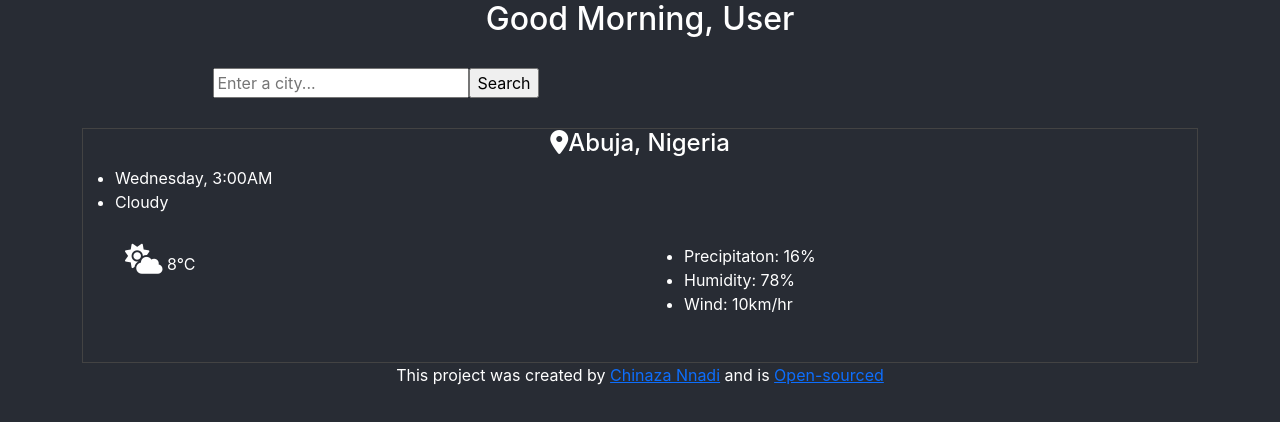
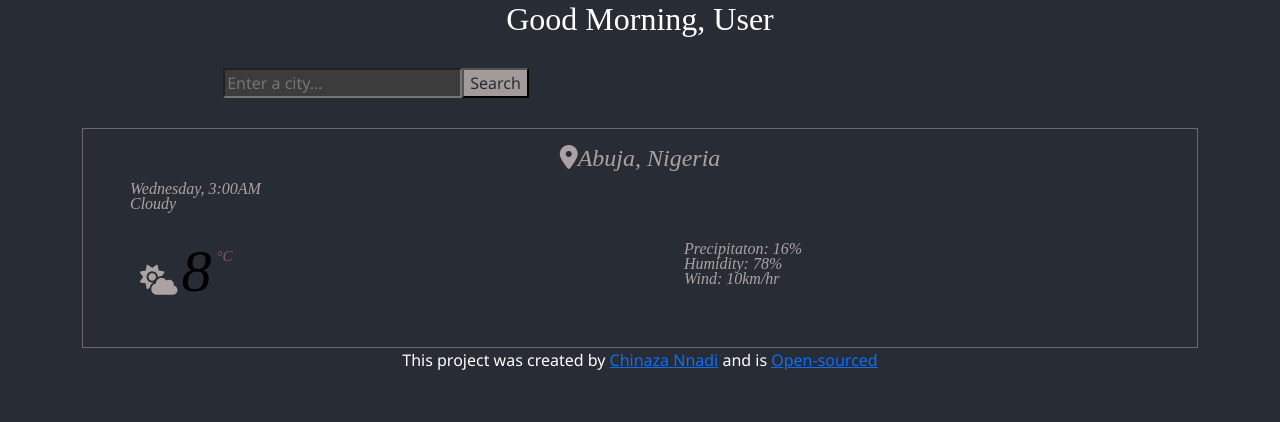
Before and after one commit to chinazaaa-6th/weather-react-app, a React (Create React App) app: page / in a window 1280 px wide. Shown: the top 422 px of the page. Built offline with nearby package versions, Linux system fonts and the light colour scheme.

Commit message:
Worked on page css

```diff
--- a/src/App.css
+++ b/src/App.css
@@ -5,3 +5,15 @@
 .head {
   margin: 30px;
 }
+.form-part {
+  background: rgb(60, 60, 60);
+  color: #282c34;
+}
+.form-second {
+  background: rgb(163, 154, 154);
+  color: #282c34;
+}
+.form-part:hover {
+  background: rgb(143, 127, 168);
+  color: #000000;
+}
--- a/src/App.js
+++ b/src/App.js
@@ -9,12 +9,14 @@ export default function App() {
         <h2 id="greett">Good Morning, User</h2>
         <div className="row head">
           <div className="col-6">
+            <form>
               <input
                 type="search"
                 placeholder="Enter a city..."
                 className="form-part"
               />
               <input type="submit" value="Search" className="form-second" />
+            </form>
           </div>
         </div>
         <Weather />
--- a/src/Weather.css
+++ b/src/Weather.css
@@ -1,6 +1,9 @@
 .Weather {
-  color: white;
-  border: 1px solid rgb(67, 67, 67);
+  color: rgb(172, 162, 162);
+  border: 1px solid rgb(107, 105, 105);
+  font-family: "Oxygen";
+  font-style: italic;
+  padding: 15px;
 }
 .first {
   text-align: left;
@@ -12,3 +15,24 @@
 .part {
   font-size: 30px;
 }
+li {
+  font-weight: 100;
+  line-height: 15px;
+  list-style: none;
+}
+.temp {
+  font-size: 60px;
+  font-weight: bold;
+  color: black;
+  line-height: 60px;
+  font-weight: 400;
+}
+.unit {
+  color: rgb(127, 88, 88);
+  font-size: 15px;
+  font-weight: 200;
+  position: relative;
+  line-height: 1;
+  top: -30px;
+  margin-left: 5px;
+}
--- a/src/Weather.js
+++ b/src/Weather.js
@@ -4,7 +4,7 @@ export default function Weather() {
   return (
     <div className="Weather">
       <h4>
-        <i class="fa-solid fa-location-dot"></i>
+        <i class="fa-solid fa-location-dot noun"></i>
         Abuja, Nigeria
       </h4>
       <ul>
@@ -13,7 +13,9 @@ export default function Weather() {
       </ul>
       <div className="row mold">
         <div className="col-6">
-          <i class="fa-solid fa-cloud-sun part"></i> 8°C
+          <i class="fa-solid fa-cloud-sun part"></i>{" "}
+          <span className="temp">8</span>
+          <small className="unit">°C</small>
         </div>
         <div className="col-6">
           <ul>
--- a/src/index.css
+++ b/src/index.css
@@ -1,8 +1,7 @@
 body {
   margin: 0;
-  font-family: -apple-system, BlinkMacSystemFont, "Segoe UI", "Roboto", "Oxygen",
-    "Ubuntu", "Cantarell", "Fira Sans", "Droid Sans", "Helvetica Neue",
-    sans-serif;
+  font-family: "Segoe UI", "Roboto", "Oxygen", "Ubuntu", "Cantarell",
+    "Fira Sans", "Droid Sans", "Helvetica Neue", sans-serif;
   background-color: #282c34;
   color: white;
 }
@@ -11,3 +10,11 @@ code {
   font-family: source-code-pro, Menlo, Monaco, Consolas, "Courier New",
     monospace;
 }
+h1,
+h2,
+h3,
+h4,
+h5,
+h6 {
+  font-family: "Fira Sans";
+}
```
Lines whose indentation alone changed are shown as unchanged.
